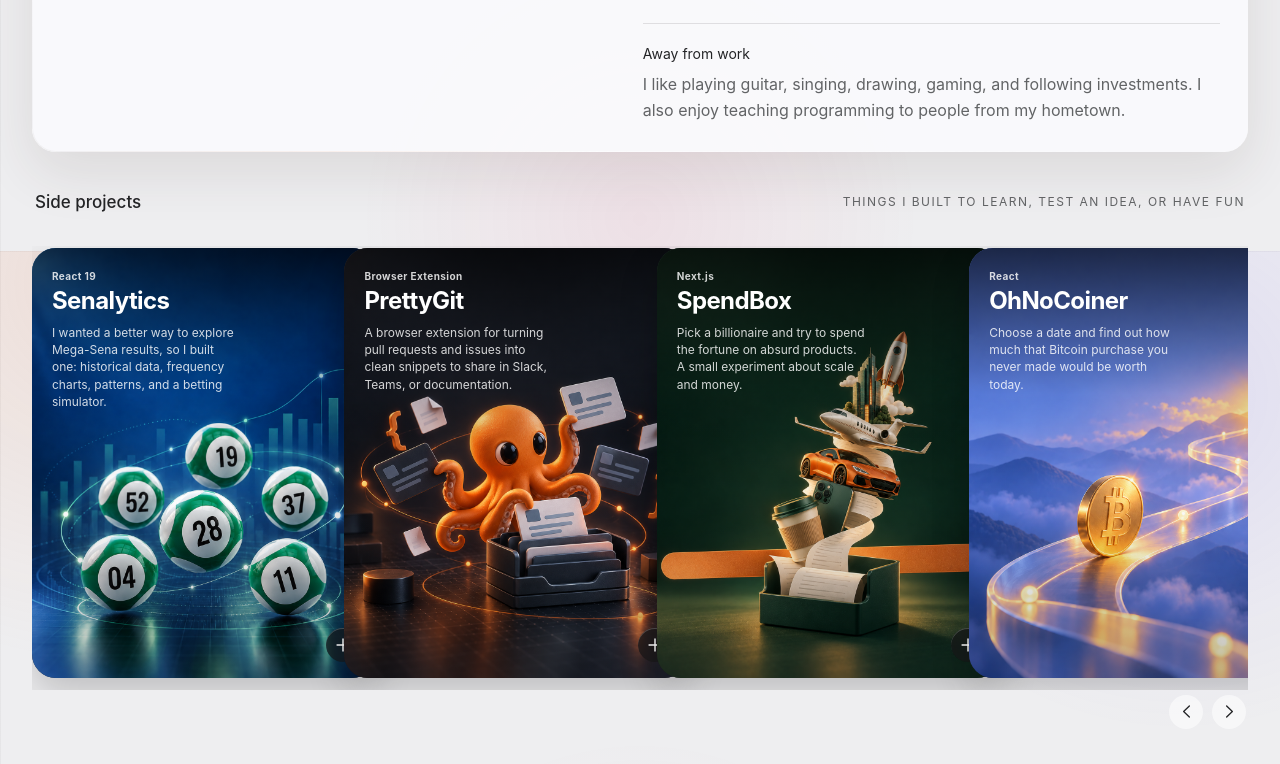
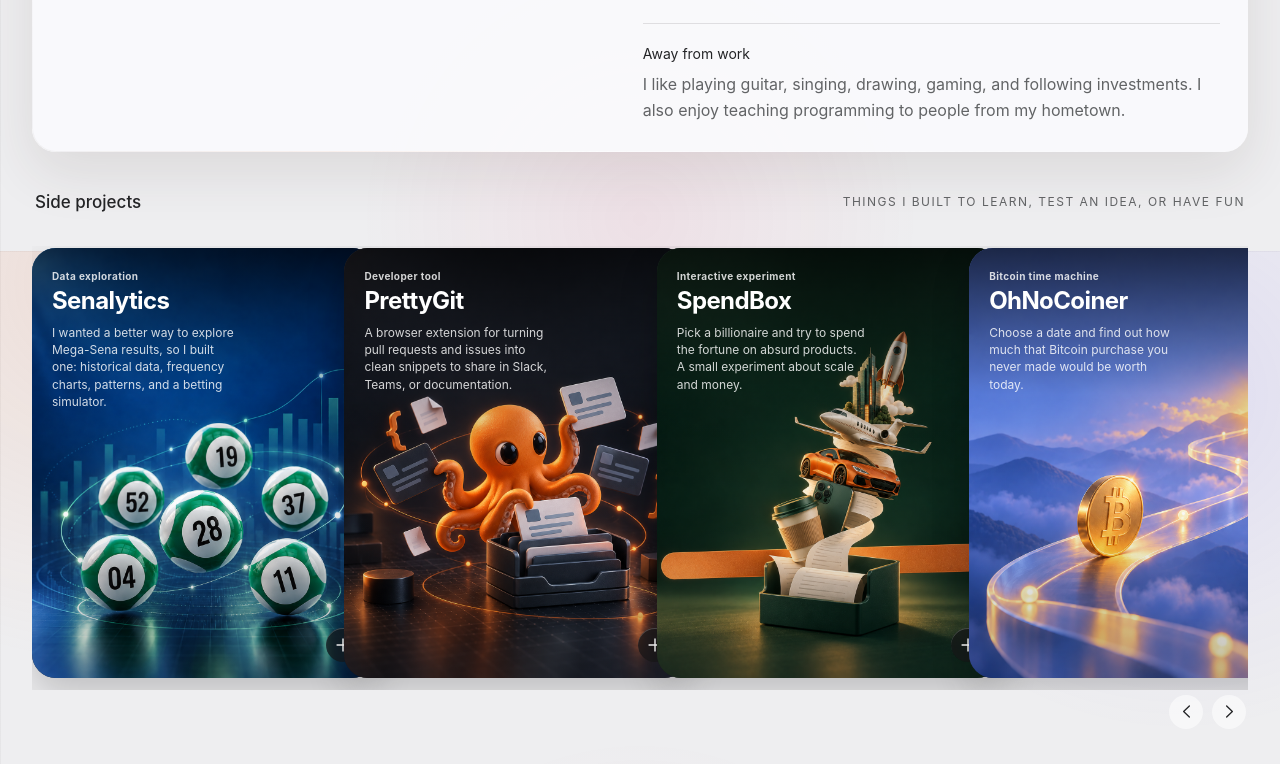
Before and after one commit to cristianmacedo/portfolio, a React (Vite) app: page / in a window 1280 px wide. Shown: the part 1349-2113 px from the top of the page. Built offline with nearby package versions, Linux system fonts and the light colour scheme.

Commit message:
Polish project carousel labels and spacing

```diff
--- a/src/App.jsx
+++ b/src/App.jsx
@@ -182,10 +182,10 @@
 }
 
 const projects = [
-  { id: 'senalytics', name: 'Senalytics', href: 'https://github.com/cristianmacedo/senalytics', image: 'senalytics-cover.png', tech: ['React 19', 'TypeScript', 'React Query', 'Recharts'], copy: 'senalyticsCopy', detail: 'senalyticsDetail' },
-  { id: 'prettygit', name: 'PrettyGit', href: 'https://github.com/cristianmacedo/prettygit', image: 'prettygit-cover.png', tech: ['Browser Extension', 'JavaScript', 'GitHub'], copy: 'prettygitCopy' },
-  { id: 'spendbox', name: 'SpendBox', href: 'https://github.com/cristianmacedo/spendbox', image: 'spendbox-cover.png', tech: ['Next.js', 'Zustand', 'Product UI'], copy: 'spendboxShort' },
-  { id: 'ohnocoiner', name: 'OhNoCoiner', href: 'https://github.com/cristianmacedo/ohnocoiner', image: 'ohnocoiner-cover.png', tech: ['React', 'CoinDesk API', 'Data'], copy: 'ohnocoinerCopy' },
+  { id: 'senalytics', name: 'Senalytics', href: 'https://github.com/cristianmacedo/senalytics', image: 'senalytics-cover.png', category: 'senalyticsCategory', tech: ['React 19', 'TypeScript', 'React Query', 'Recharts'], copy: 'senalyticsCopy', detail: 'senalyticsDetail' },
+  { id: 'prettygit', name: 'PrettyGit', href: 'https://github.com/cristianmacedo/prettygit', image: 'prettygit-cover.png', category: 'prettygitCategory', tech: ['Browser Extension', 'JavaScript', 'GitHub'], copy: 'prettygitCopy' },
+  { id: 'spendbox', name: 'SpendBox', href: 'https://github.com/cristianmacedo/spendbox', image: 'spendbox-cover.png', category: 'spendboxCategory', tech: ['Next.js', 'Zustand', 'Product UI'], copy: 'spendboxShort' },
+  { id: 'ohnocoiner', name: 'OhNoCoiner', href: 'https://github.com/cristianmacedo/ohnocoiner', image: 'ohnocoiner-cover.png', category: 'ohnocoinerCategory', tech: ['React', 'CoinDesk API', 'Data'], copy: 'ohnocoinerCopy' },
 ];
 
 function ProjectDialog({ project, t, onClose }) {
@@ -227,7 +227,7 @@
         <div className="project-carousel" ref={railRef} aria-label={t.projectsCarousel}>
           {projects.map((project) => <article className="project-showcase-card" key={project.id}>
             <img src={`${import.meta.env.BASE_URL}assets/projects/${project.image}`} alt="" loading="lazy" />
-            <div className="project-showcase-copy"><span>{project.tech[0]}</span><h3>{project.name}</h3><p>{t[project.copy]}</p></div>
+            <div className="project-showcase-copy"><span>{t[project.category]}</span><h3>{project.name}</h3><p>{t[project.copy]}</p></div>
             <button className="project-open" type="button" aria-label={`${t.openProject}: ${project.name}`} onClick={() => setSelectedProject(project)}><SfSymbol name="plus" /></button>
           </article>)}
         </div>
--- a/src/adaptive-theme.css
+++ b/src/adaptive-theme.css
@@ -455,7 +455,7 @@
   padding: 0 8px 0 15px;
   display: flex;
   align-items: center;
-  gap: 18px;
+  gap: 26px;
   border: 0;
   border-radius: 15px;
   background: rgba(34, 35, 38, .66) !important;
@@ -1471,7 +1471,7 @@
 .project-dialog-link .sf-symbol { width: 17px; height: 17px; }
 
 @media (max-width: 650px) {
-  .project-carousel { grid-auto-columns: min(78vw, 290px); gap: 14px; }
+  .project-carousel { grid-auto-columns: min(78vw, 290px); gap: 18px; }
   .project-showcase-card { min-height: 400px; border-radius: 22px; }
   .project-carousel-controls { display: none; }
   dialog.project-dialog[open] { display: block; max-height: calc(100dvh - 28px); overflow-y: auto; }
--- a/src/translations.json
+++ b/src/translations.json
@@ -71,6 +71,10 @@
     "closeProject": "Close project details",
     "personalProject": "PERSONAL PROJECT",
     "viewRepository": "View repository",
+    "senalyticsCategory": "Data exploration",
+    "prettygitCategory": "Developer tool",
+    "spendboxCategory": "Interactive experiment",
+    "ohnocoinerCategory": "Bitcoin time machine",
     "senalyticsCopy": "I wanted a better way to explore Mega-Sena results, so I built one: historical data, frequency charts, patterns, and a betting simulator.",
     "senalyticsDetail": "Updates itself after new drawings",
     "prettygitCopy": "A browser extension for turning pull requests and issues into clean snippets to share in Slack, Teams, or documentation.",
@@ -200,6 +204,10 @@
     "closeProject": "Fechar detalhes do projeto",
     "personalProject": "PROJETO PESSOAL",
     "viewRepository": "Ver repositório",
+    "senalyticsCategory": "Exploração de dados",
+    "prettygitCategory": "Ferramenta para devs",
+    "spendboxCategory": "Experimento interativo",
+    "ohnocoinerCategory": "Máquina do tempo do Bitcoin",
     "senalyticsCopy": "Eu queria uma forma melhor de explorar os resultados da Mega-Sena, então fiz uma: histórico, frequências, padrões e um simulador de apostas.",
     "senalyticsDetail": "Atualiza sozinho depois dos sorteios",
     "prettygitCopy": "Uma extensão que transforma pull requests e issues em trechos organizados para compartilhar no Slack, Teams ou em documentação.",
```
